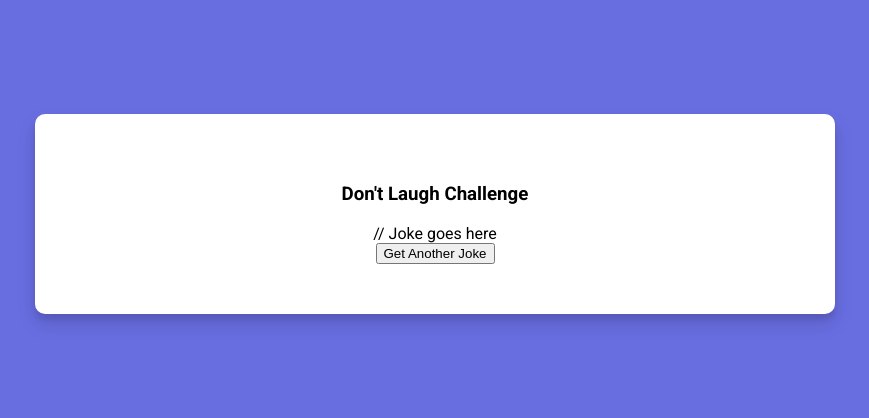
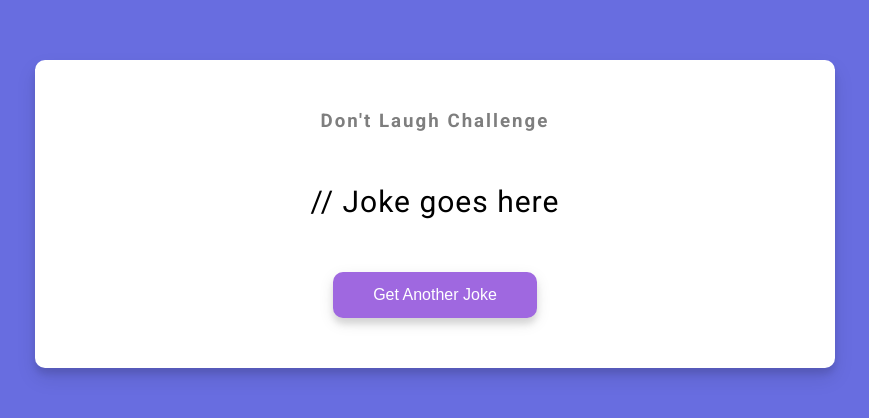
Before and after one commit to jyh4479/vanillaScriptProject, a plain HTML site: page 50Projects/10_dad_jokes/index.html in a window 1280 px wide. Shown: the part 186-604 px from the top of the page, without its empty margins (205-1074 px from the left). Drawn offline with Linux system fonts and the light colour scheme.

Commit message:
Day10
css 마무리

```diff
--- a/50Projects/10_dad_jokes/style.css
+++ b/50Projects/10_dad_jokes/style.css
@@ -14,6 +14,7 @@ body {
     height: 100vh;
     overflow: hidden;
     margin: 0;
+    padding: 20px;
 }
 
 .container {
@@ -27,3 +28,38 @@ body {
     max-width: 100%;
     width: 800px;
 }
+
+h3 {
+    margin: 0;
+    opacity: 0.5;
+    letter-spacing: 2px;
+}
+
+.joke {
+    font-size: 30px;
+    letter-spacing: 1px;
+    line-height: 40px;
+    margin: 50px auto;
+    max-width: 600px;
+}
+
+.btn {
+    background-color: #9F68E0;
+    color: #fff;
+    border: 0;
+    border-radius: 10px;
+    box-shadow: 0 5px 15px rgba(0, 0, 0, 0.1), 0 6px 6px rgba(0, 0, 0, 0.1);
+
+    /* 버튼에 width나 height를 설정하지 않고 간단하게 텍스트를 중앙에 정렬할수있다 */
+    padding: 14px 40px;
+    font-size: 16px;
+    cursor: pointer;
+}
+
+.btn:active {
+    transform: scale(0.98);
+}
+
+.btn:focus {
+    outline: 0;
+}
```
